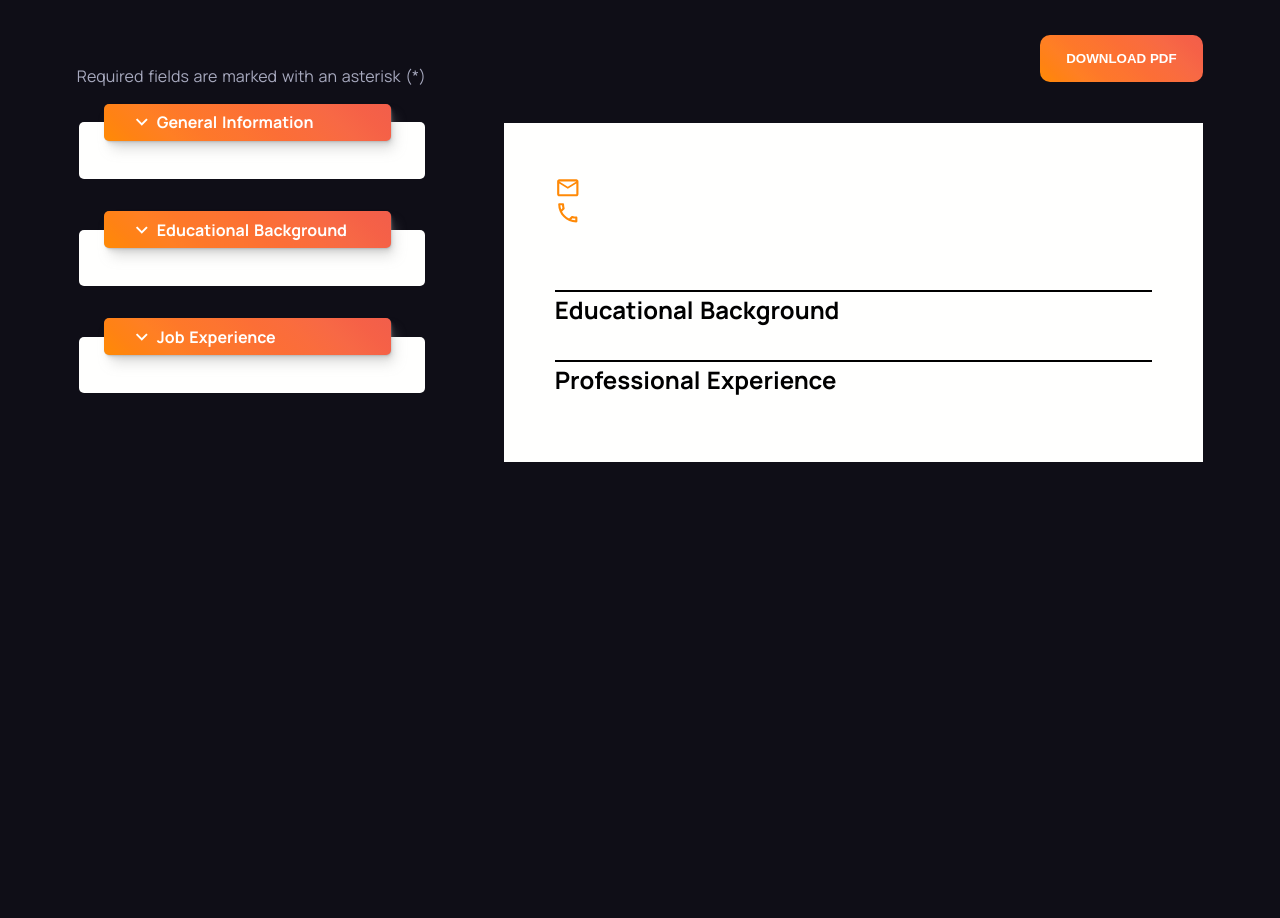
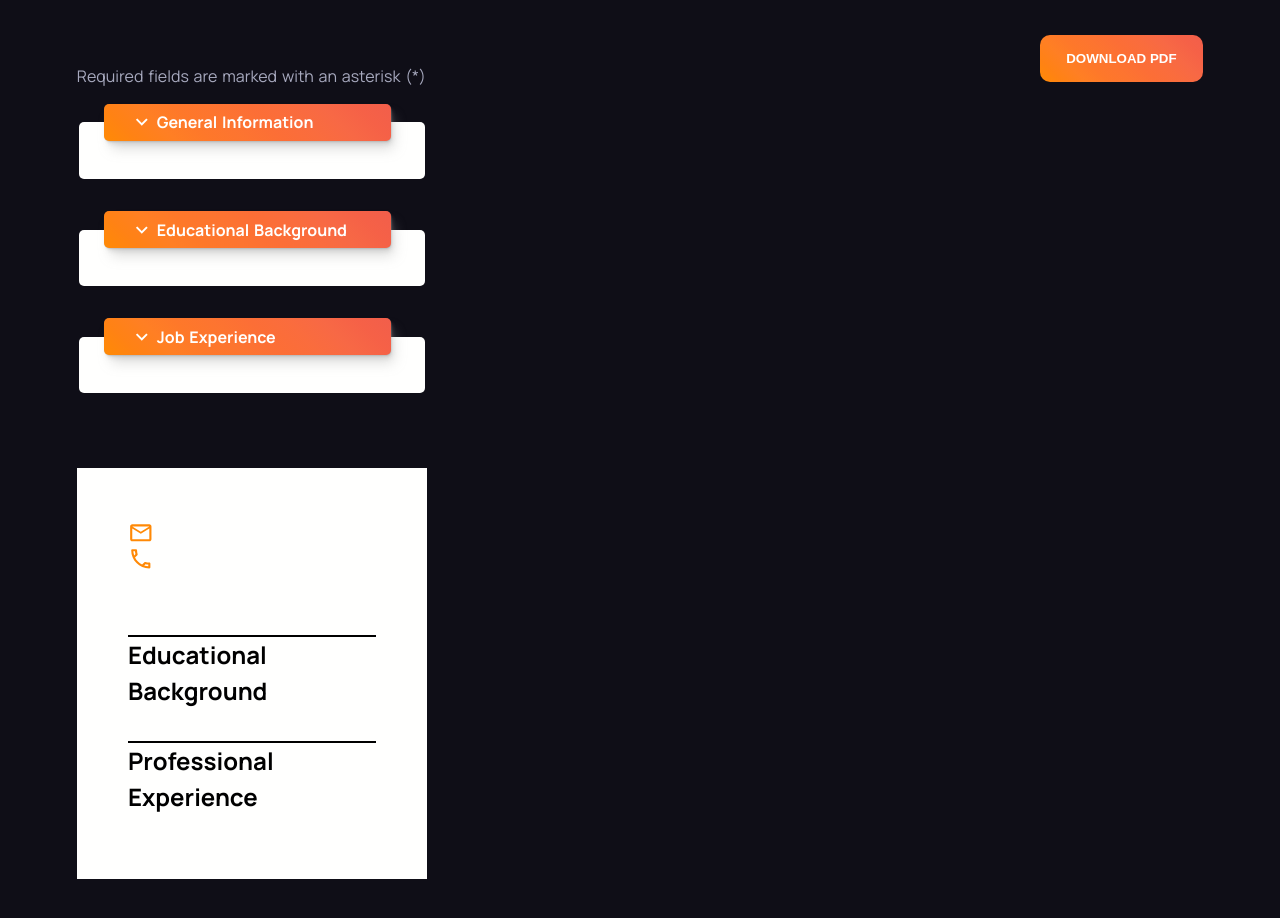
Before and after one commit to GreyTearsDev/cv-application, a React (Vite) app: page / in a window 1280 px wide. Shown: the top 918 px of the page. Before the commit the page ends 800 px from the top, so only its background shows below. Built offline with nearby package versions, Linux system fonts and the light colour scheme.

Commit message:
refactor: Wrap Form and MainPage componets in a div element

```diff
--- a/src/App.jsx
+++ b/src/App.jsx
@@ -7,10 +7,10 @@ import { User } from "./data/user";
 function App() {
   const [user, setUser] = useState(User);
   return (
-    <>
+    <div className="app container">
       <Form user={user} setUser={setUser} />
       <MainPage user={user} setUser={setUser} />
-    </>
+    </div>
   );
 }
 
```
